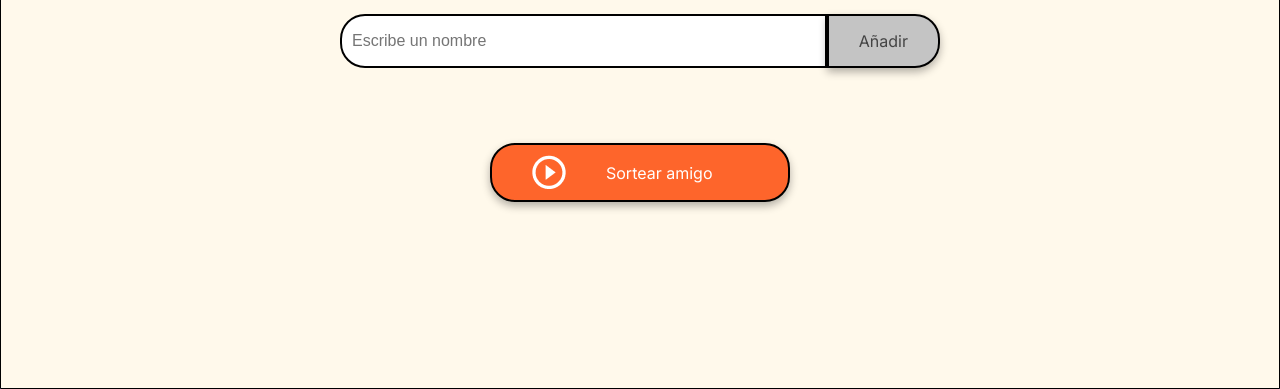
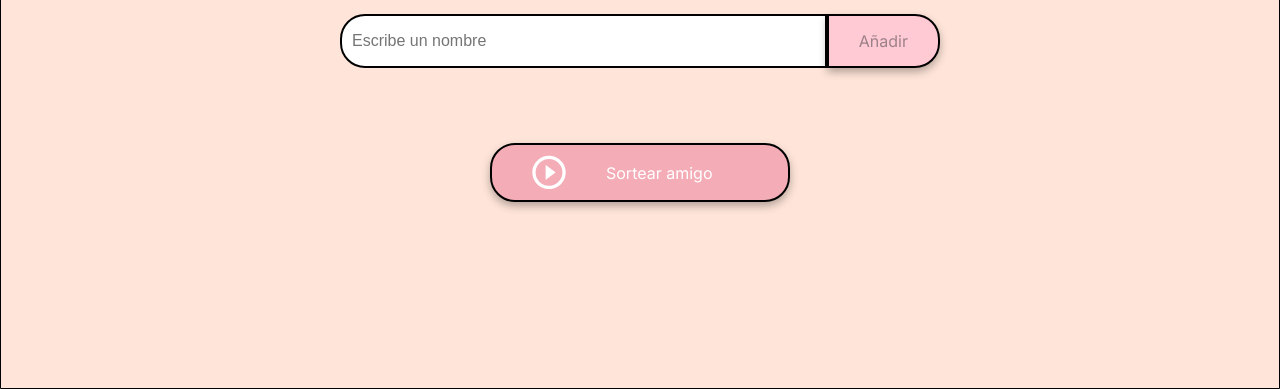
Before and after one commit to Brycoder1/CHALLENGE-AMIGO-SORTEADO, a plain HTML site: page index.html in a window 1280 px wide. Shown: the part 411-800 px from the top of the page. Drawn offline with Linux system fonts and the light colour scheme.

Commit message:
Update style.css

```diff
--- a/style.css
+++ b/style.css
@@ -1,10 +1,10 @@
 :root {
-    --color-primary: #4B69FD;
-    --color-secondary: #FFF9EB;
-    --color-tertiary: #C4C4C4;
-    --color-button: #fe652b;
-    --color-button-hover: #e55720;
-    --color-text: #444444;
+    --color-primary: #d8e2dc;
+    --color-secondary: #ffe5d9;
+    --color-tertiary: #ffcad4;
+    --color-button: #f4acb7;
+    --color-button-hover: #f4acb7;
+    --color-text: #9d8189;
     --color-white: #FFFFFF;
 }
 
```
